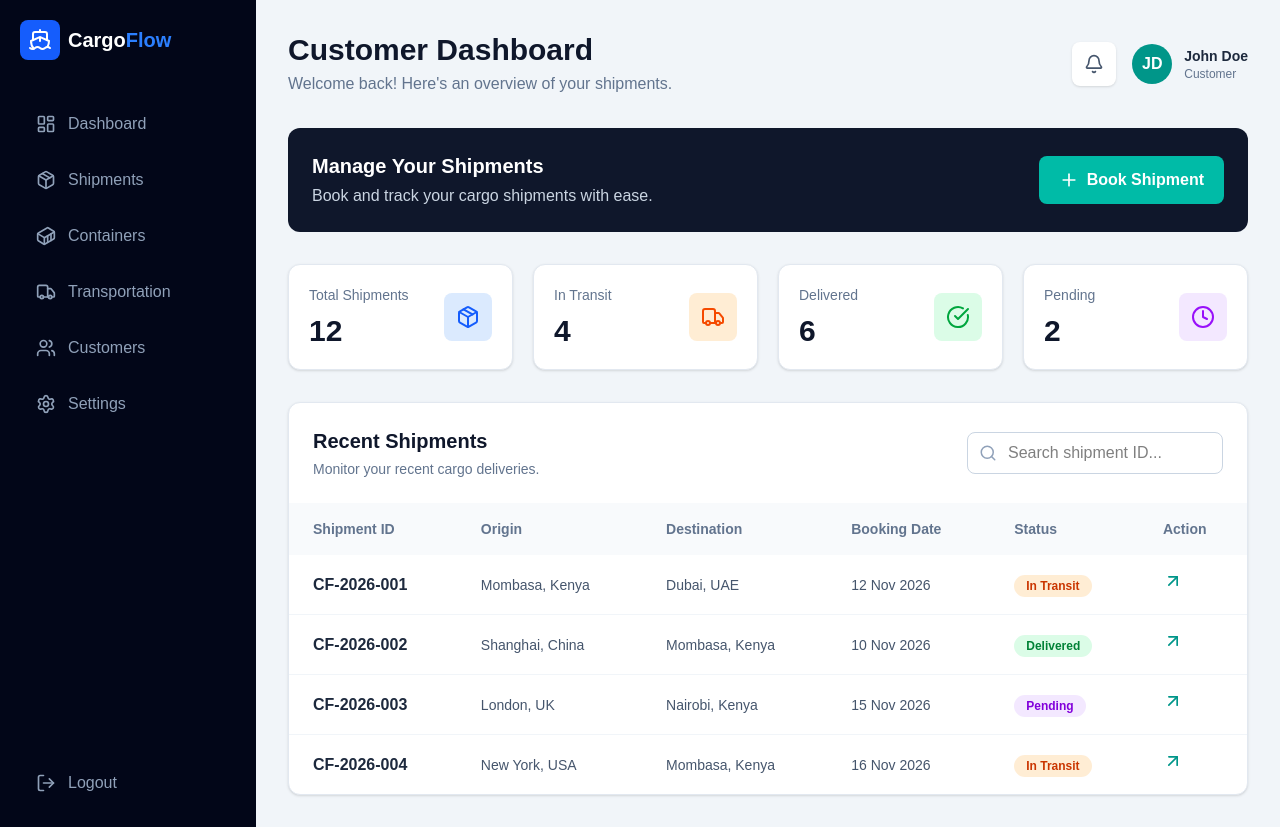
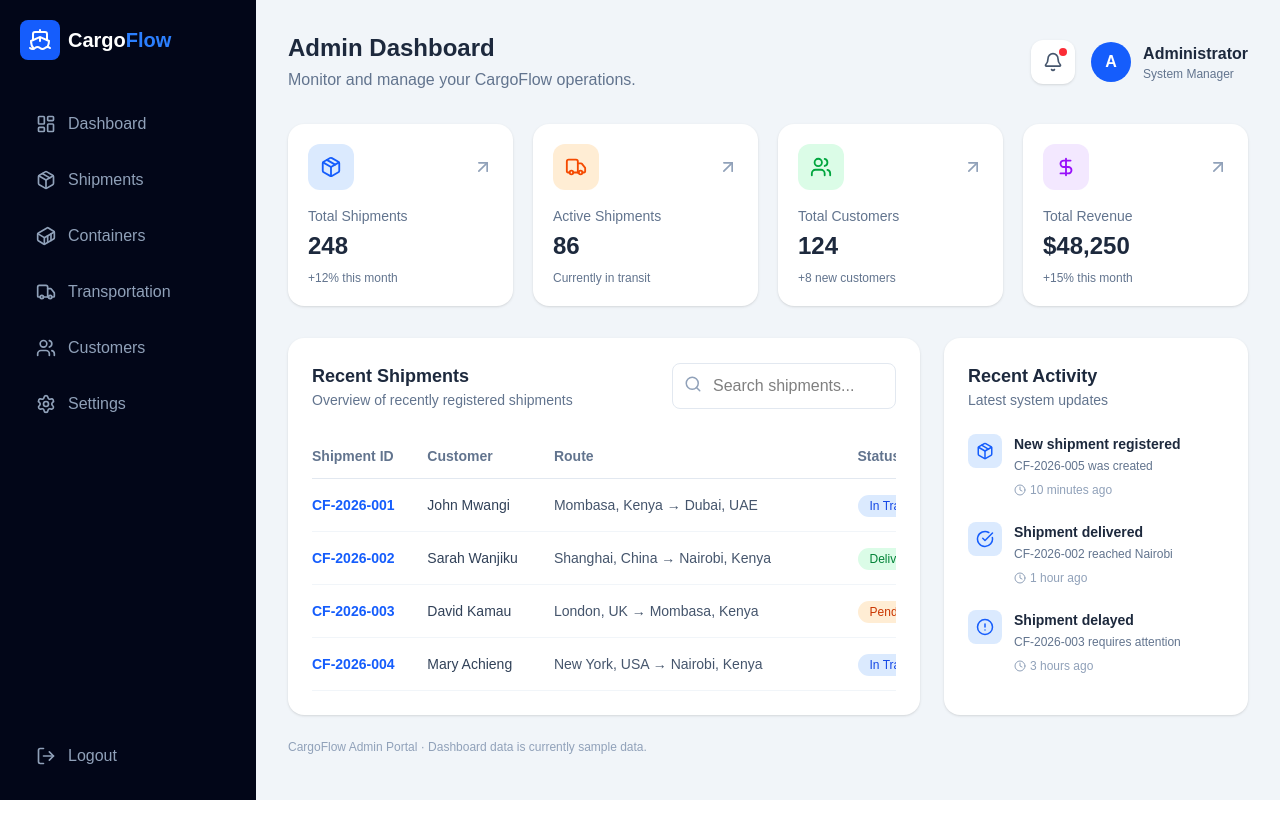
Before and after one commit to okumujphh-netizen/CARGOFLOW, a React (Vite) app: page /admin in a window 1280 px wide. After the commit the page ends 800 px from the top, so only its background shows below. Built offline with nearby package versions, Linux system fonts and the light colour scheme.

Commit message:
added dashboard

```diff
--- a/src/pages/AdminDashboard.jsx
+++ b/src/pages/AdminDashboard.jsx
@@ -1,298 +1,307 @@
+
 import { useState } from "react";
 import {
   Package,
-    Clock,
-    CheckCircle,
   Truck,
-    Plus,
+  Users,
+  DollarSign,
   Search,
   Bell,
   ArrowUpRight,
+  Clock,
+  CheckCircle,
+  AlertCircle,
 } from "lucide-react";
 
 import Sidebar from "../components/Sidebar";
 
-function CustomerDashboard() {
+function AdminDashboard() {
   const [search, setSearch] = useState("");
-
 
   const shipments = [
     {
       id: "CF-2026-001",
+      customer: "John Mwangi",
       origin: "Mombasa, Kenya",
       destination: "Dubai, UAE",
-            date: "12 Nov 2026",
+      date: "18 Nov 2026",
       status: "In Transit",
     },
     {
       id: "CF-2026-002",
+      customer: "Sarah Wanjiku",
       origin: "Shanghai, China",
-            destination: "Mombasa, Kenya",
-            date: "10 Nov 2026",
+      destination: "Nairobi, Kenya",
+      date: "17 Nov 2026",
       status: "Delivered",
     },
     {
       id: "CF-2026-003",
+      customer: "David Kamau",
       origin: "London, UK",
-            destination: "Nairobi, Kenya",
-            date: "15 Nov 2026",
+      destination: "Mombasa, Kenya",
+      date: "16 Nov 2026",
       status: "Pending",
     },
     {
       id: "CF-2026-004",
+      customer: "Mary Achieng",
       origin: "New York, USA",
-            destination: "Mombasa, Kenya",
-            date: "16 Nov 2026",
+      destination: "Nairobi, Kenya",
+      date: "15 Nov 2026",
       status: "In Transit",
     },
   ];
 
   const filteredShipments = shipments.filter((shipment) =>
-        shipment.id.toLowerCase().includes(search.toLowerCase())
+    shipment.id.toLowerCase().includes(search.toLowerCase()) ||
+    shipment.customer.toLowerCase().includes(search.toLowerCase())
   );
 
-
   const stats = [
-
-
     {
       title: "Total Shipments",
-            value: "12",
+      value: "248",
+      change: "+12% this month",
       icon: Package,
       color: "bg-blue-100 text-blue-600",
     },
     {
-            title: "In Transit",
-            value: "4",
+      title: "Active Shipments",
+      value: "86",
+      change: "Currently in transit",
       icon: Truck,
       color: "bg-orange-100 text-orange-600",
     },
     {
-            title: "Delivered",
-            value: "6",
-            icon: CheckCircle,
+      title: "Total Customers",
+      value: "124",
+      change: "+8 new customers",
+      icon: Users,
       color: "bg-green-100 text-green-600",
     },
     {
-            title: "Pending",
-            value: "2",
-            icon: Clock,
+      title: "Total Revenue",
+      value: "$48,250",
+      change: "+15% this month",
+      icon: DollarSign,
       color: "bg-purple-100 text-purple-600",
     },
-    ]
+  ];
+
+  const activities = [
+    {
+      title: "New shipment registered",
+      description: "CF-2026-005 was created",
+      time: "10 minutes ago",
+      icon: Package,
+    },
+    {
+      title: "Shipment delivered",
+      description: "CF-2026-002 reached Nairobi",
+      time: "1 hour ago",
+      icon: CheckCircle,
+    },
+    {
+      title: "Shipment delayed",
+      description: "CF-2026-003 requires attention",
+      time: "3 hours ago",
+      icon: AlertCircle,
+    },
+  ];
 
   return (
     <div className="flex min-h-screen bg-slate-100">
-
-            {/* Sidebar */}
       <Sidebar />
 
-            {/* Main Content */}
-            <main className="flex-1 p-6 md:p-8 overflow-x-hidden">
-
+      <main className="flex-1 min-w-0 p-6 md:p-8">
         {/* Header */}
         <div className="flex flex-col sm:flex-row sm:items-center sm:justify-between gap-4 mb-8">
-
           <div>
-                        <h1 className="text-2xl md:text-3xl font-bold text-slate-900">
-                            Customer Dashboard
+            <h1 className="text-2xl font-bold text-slate-800">
+              Admin Dashboard
             </h1>
-
             <p className="text-slate-500 mt-1">
-                            Welcome back! Here's an overview of your shipments.
+              Monitor and manage your CargoFlow operations.
             </p>
           </div>
 
           <div className="flex items-center gap-4">
-                        <button className="p-3 bg-white rounded-lg shadow-sm text-slate-600">
+            <button className="relative p-3 bg-white rounded-xl shadow-sm text-slate-600">
               <Bell size={20} />
+              <span className="absolute top-2 right-2 w-2 h-2 bg-red-500 rounded-full"></span>
             </button>
 
             <div className="flex items-center gap-3">
-                            <div className="w-10 h-10 bg-teal-600 text-white rounded-full flex items-center justify-center font-bold">
-                                JD
+              <div className="w-10 h-10 bg-blue-600 text-white rounded-full flex items-center justify-center font-bold">
+                A
               </div>
-
               <div>
-                                <p className="font-semibold text-slate-800 text-sm">
-                                    John Doe
-                                </p>
-                                <p className="text-xs text-slate-500">
-                                    Customer
-                                </p>
+                <p className="font-semibold text-slate-800">Administrator</p>
+                <p className="text-xs text-slate-500">System Manager</p>
+              </div>
             </div>
           </div>
         </div>
 
-                </div>
-
-                {/* Quick Action */}
-                <div className="bg-slate-900 rounded-xl p-6 mb-8 flex flex-col sm:flex-row sm:items-center sm:justify-between gap-4">
-
-                    <div>
-                        <h2 className="text-white text-xl font-bold">
-                            Manage Your Shipments
-                        </h2>
-
-                        <p className="text-slate-300 mt-1">
-                            Book and track your cargo shipments with ease.
-                        </p>
-                    </div>
-
-                    <button className="flex items-center justify-center gap-2 bg-teal-500 hover:bg-teal-600 text-white px-5 py-3 rounded-lg font-semibold transition">
-                        <Plus size={20} />
-                        Book Shipment
-                    </button>
-
-                </div>
-
         {/* Statistics */}
         <div className="grid grid-cols-1 sm:grid-cols-2 xl:grid-cols-4 gap-5 mb-8">
-
-
-                    {stats.map((stat, index) => {
+          {stats.map((stat) => {
             const Icon = stat.icon;
 
             return (
               <div
-                                key={index}
-                                className="bg-white p-5 rounded-xl shadow-sm border border-slate-200"
+                key={stat.title}
+                className="bg-white p-5 rounded-2xl shadow-sm"
               >
-                                <div className="flex items-center justify-between">
-
-                                    <div>
-                                        <p className="text-slate-500 text-sm">
-                                            {stat.title}
-                                        </p>
-
-                                        <h3 className="text-3xl font-bold text-slate-900 mt-2">
-                                            {stat.value}
-                                        </h3>
+                <div className="flex items-center justify-between mb-4">
+                  <div className={`p-3 rounded-xl ${stat.color}`}>
+                    <Icon size={22} />
+                  </div>
+                  <ArrowUpRight className="text-slate-400" size={20} />
                 </div>
 
-                                    <div className={`p-3 rounded-lg ${stat.color}`}>
-                                        <Icon size={24} />
-                                    </div>
-
-                                </div>
+                <p className="text-sm text-slate-500">{stat.title}</p>
+                <h2 className="text-2xl font-bold text-slate-800 mt-1">
+                  {stat.value}
+                </h2>
+                <p className="text-xs text-slate-500 mt-2">{stat.change}</p>
               </div>
             );
           })}
-
         </div>
 
-                {/* Recent Shipments */}
-                <div className="bg-white rounded-xl shadow-sm border border-slate-200">
+        {/* Main content */}
+        <div className="grid grid-cols-1 xl:grid-cols-3 gap-6">
 
-                    <div className="p-6 flex flex-col sm:flex-row sm:items-center sm:justify-between gap-4">
-
+          {/* Shipments table */}
+          <div className="xl:col-span-2 bg-white rounded-2xl shadow-sm p-6">
+            <div className="flex flex-col sm:flex-row sm:items-center sm:justify-between gap-4 mb-6">
               <div>
-                            <h2 className="text-xl font-bold text-slate-900">
+                <h2 className="text-lg font-bold text-slate-800">
                   Recent Shipments
                 </h2>
-
-                            <p className="text-sm text-slate-500 mt-1">
-                                Monitor your recent cargo deliveries.
+                <p className="text-sm text-slate-500">
+                  Overview of recently registered shipments
                 </p>
               </div>
 
               <div className="relative">
                 <Search
                   size={18}
-                                className="absolute left-3 top-1/2 -translate-y-1/2 text-slate-400"
+                  className="absolute left-3 top-3 text-slate-400"
                 />
-
                 <input
                   type="text"
-                                placeholder="Search shipment ID..."
+                  placeholder="Search shipments..."
                   value={search}
                   onChange={(e) => setSearch(e.target.value)}
-                                className="border border-slate-300 rounded-lg pl-10 pr-4 py-2 outline-none focus:ring-2 focus:ring-teal-500 w-full sm:w-64"
+                  className="w-full sm:w-56 pl-10 pr-4 py-2.5 border border-slate-200 rounded-lg outline-none focus:ring-2 focus:ring-blue-500"
                 />
               </div>
-
             </div>
 
-                    {/* Table */}
             <div className="overflow-x-auto">
-
-                        <table className="w-full text-left">
-
-                            <thead className="bg-slate-50 text-slate-500 text-sm">
-                                <tr>
-                                    <th className="px-6 py-4">Shipment ID</th>
-                                    <th className="px-6 py-4">Origin</th>
-                                    <th className="px-6 py-4">Destination</th>
-                                    <th className="px-6 py-4">Booking Date</th>
-                                    <th className="px-6 py-4">Status</th>
-                                    <th className="px-6 py-4">Action</th>
+              <table className="w-full text-left min-w-[650px]">
+                <thead>
+                  <tr className="border-b border-slate-200 text-slate-500 text-sm">
+                    <th className="py-3">Shipment ID</th>
+                    <th className="py-3">Customer</th>
+                    <th className="py-3">Route</th>
+                    <th className="py-3">Status</th>
                   </tr>
                 </thead>
 
-                            <tbody className="divide-y divide-slate-100">
-
+                <tbody>
                   {filteredShipments.map((shipment) => (
-
-                                    <tr key={shipment.id} className="hover:bg-slate-50">
-
-                                        <td className="px-6 py-4 font-semibold text-slate-800">
+                    <tr
+                      key={shipment.id}
+                      className="border-b border-slate-100 text-sm"
+                    >
+                      <td className="py-4 font-semibold text-blue-600">
                         {shipment.id}
                       </td>
-
-                                        <td className="px-6 py-4 text-slate-600 text-sm">
-                                            {shipment.origin}
+                      <td className="py-4 text-slate-700">
+                        {shipment.customer}
                       </td>
-
-                                        <td className="px-6 py-4 text-slate-600 text-sm">
-                                            {shipment.destination}
+                      <td className="py-4 text-slate-600">
+                        {shipment.origin} → {shipment.destination}
                       </td>
-
-                                        <td className="px-6 py-4 text-slate-600 text-sm">
-                                            {shipment.date}
-                                        </td>
-
-                                        <td className="px-6 py-4">
+                      <td className="py-4">
                         <span
-                                                className={`px-3 py-1 rounded-full text-xs font-semibold ${shipment.status === "Delivered"
+                          className={`px-3 py-1 rounded-full text-xs font-medium ${
+                            shipment.status === "Delivered"
                               ? "bg-green-100 text-green-700"
                               : shipment.status === "In Transit"
-                                                            ? "bg-orange-100 text-orange-700"
-                                                            : "bg-purple-100 text-purple-700"
+                              ? "bg-blue-100 text-blue-700"
+                              : "bg-orange-100 text-orange-700"
                           }`}
                         >
                           {shipment.status}
                         </span>
                       </td>
-
-                                        <td className="px-6 py-4">
-                                            <button className="text-teal-600 hover:text-teal-800">
-                                                <ArrowUpRight size={20} />
-                                            </button>
-                                        </td>
-
                     </tr>
-
                   ))}
 
                   {filteredShipments.length === 0 && (
                     <tr>
-                                        <td colSpan="6" className="text-center py-8 text-slate-500">
-                                            No shipments found.
+                      <td
+                        colSpan="4"
+                        className="py-8 text-center text-slate-500"
+                      >
+                        No matching shipments found.
                       </td>
                     </tr>
                   )}
-
                 </tbody>
-
               </table>
-
+            </div>
           </div>
 
+          {/* Recent activity */}
+          <div className="bg-white rounded-2xl shadow-sm p-6">
+            <h2 className="text-lg font-bold text-slate-800">
+              Recent Activity
+            </h2>
+            <p className="text-sm text-slate-500 mb-6">
+              Latest system updates
+            </p>
+
+            <div className="space-y-6">
+              {activities.map((activity, index) => {
+                const Icon = activity.icon;
+
+                return (
+                  <div key={index} className="flex gap-3">
+                    <div className="bg-blue-100 text-blue-600 p-2 rounded-lg h-fit">
+                      <Icon size={18} />
                     </div>
 
+                    <div>
+                      <p className="text-sm font-semibold text-slate-800">
+                        {activity.title}
+                      </p>
+                      <p className="text-xs text-slate-500 mt-1">
+                        {activity.description}
+                      </p>
+                      <p className="text-xs text-slate-400 mt-2 flex items-center gap-1">
+                        <Clock size={12} />
+                        {activity.time}
+                      </p>
+                    </div>
+                  </div>
+                );
+              })}
+            </div>
+          </div>
+        </div>
+
+        <p className="text-xs text-slate-400 mt-6">
+          CargoFlow Admin Portal · Dashboard data is currently sample data.
+        </p>
       </main>
     </div>
   );
 }
 
-export default CustomerDashboard;
+export default AdminDashboard;
```
Lines whose indentation alone changed are shown as unchanged.
